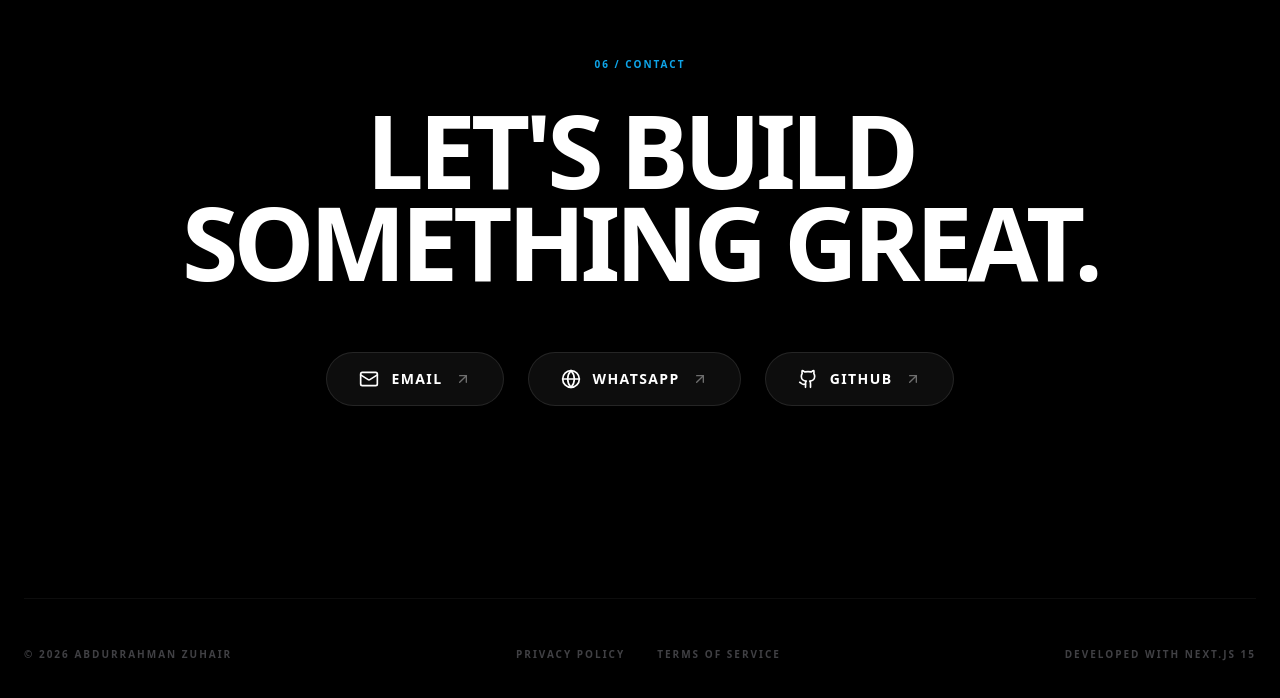
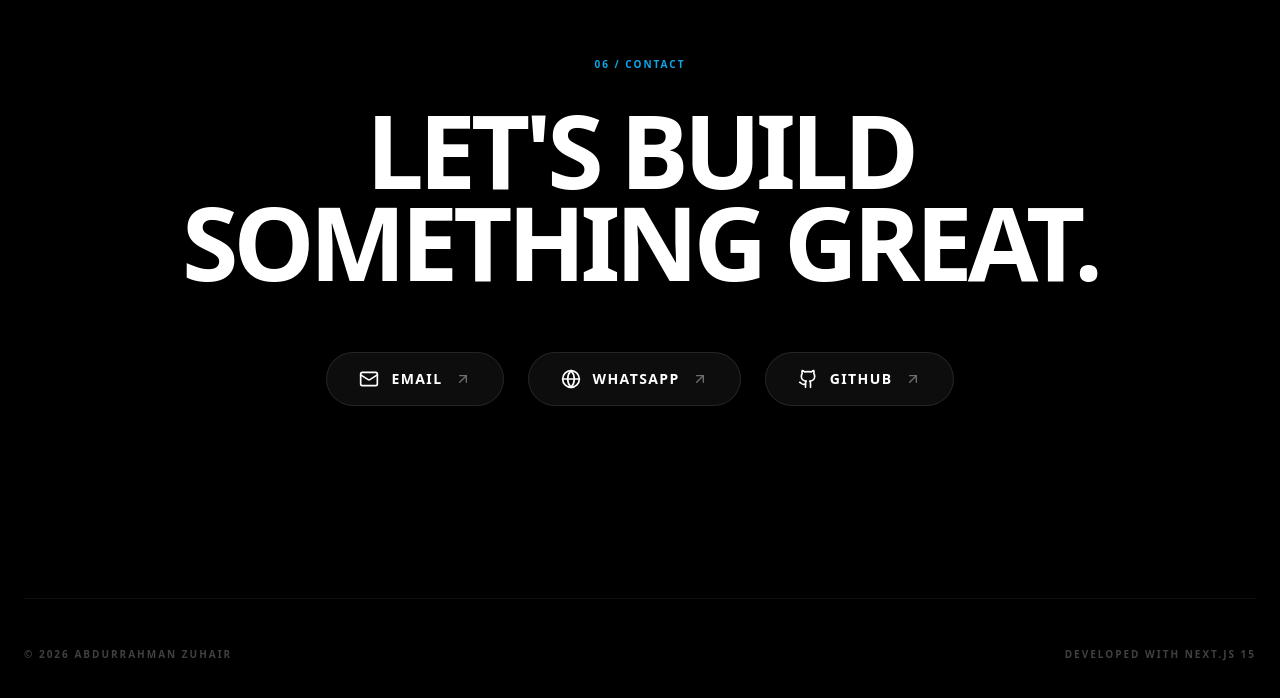
Before and after one commit to ZUHAIRR23/newest-portfolio, a Next.js app: page / in a window 1280 px wide. Shown: the part 8846-9544 px from the top of the page. Built offline with nearby package versions, Linux system fonts and the light colour scheme.

Commit message:
revision some text

```diff
--- a/src/components/Contact/Contact.tsx
+++ b/src/components/Contact/Contact.tsx
@@ -58,10 +58,6 @@
                     className="mt-32 pt-12 border-t border-white/5 w-full flex flex-col md:flex-row justify-between items-center gap-8 text-secondary/40 text-[10px] uppercase tracking-[0.2em] font-bold"
                 >
                     <div>© 2026 ABDURRAHMAN ZUHAIR</div>
-                    <div className="flex gap-8">
-                        <Link href="#" className="hover:text-accent transition-colors">Privacy Policy</Link>
-                        <Link href="#" className="hover:text-accent transition-colors">Terms of Service</Link>
-                    </div>
                     <div>DEVELOPED WITH NEXT.JS 15</div>
                 </motion.footer>
             </div>
```
